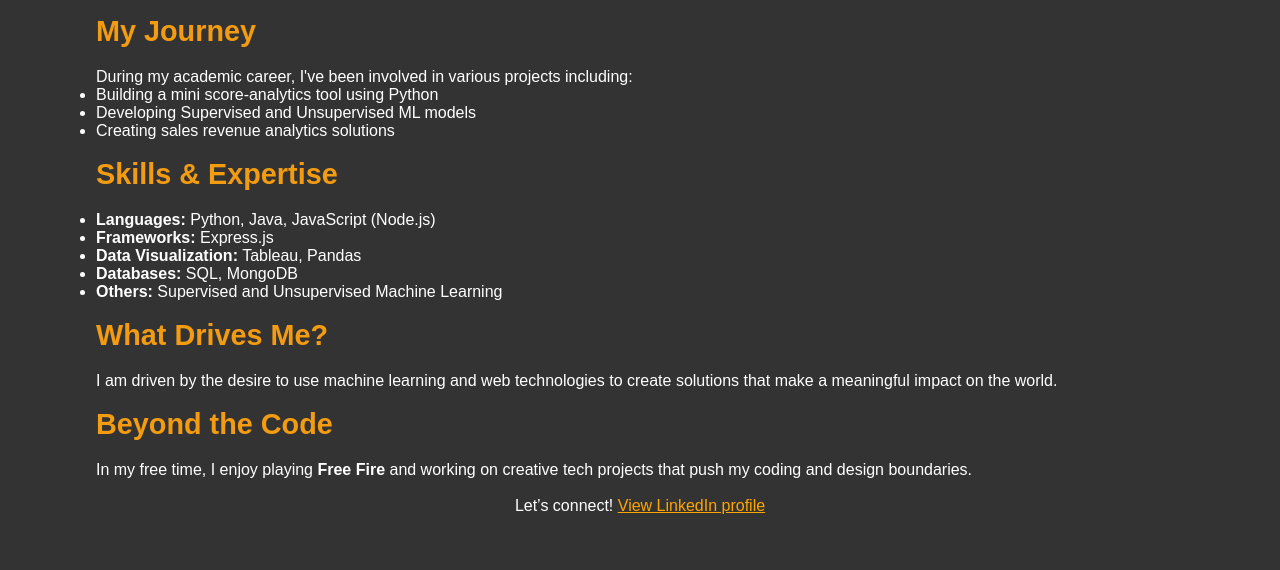
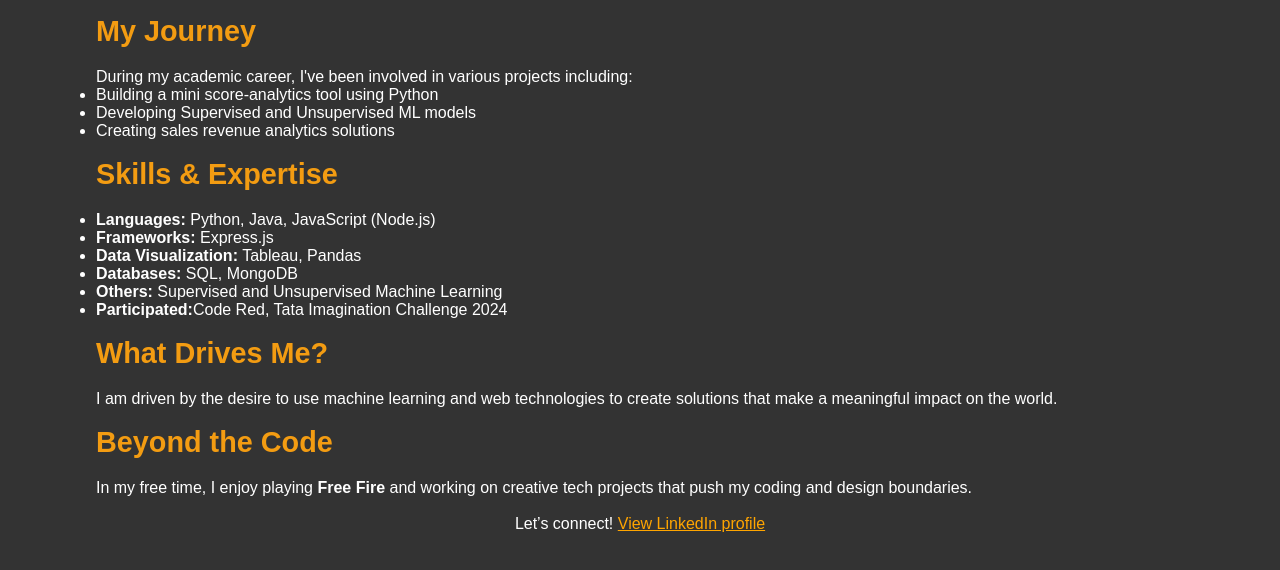
Before and after one commit to aditya0589/Websites, a plain HTML site: page Portfolio/about.html in a window 1280 px wide. Shown: the part 140-710 px from the top of the page. Drawn offline with Linux system fonts and the light colour scheme.

Commit message:
Update about.html

```diff
--- a/Portfolio/about.html
+++ b/Portfolio/about.html
@@ -46,6 +46,7 @@
                 <li><strong>Data Visualization:</strong> Tableau, Pandas</li>
                 <li><strong>Databases:</strong> SQL, MongoDB</li>
                 <li><strong>Others:</strong> Supervised and Unsupervised Machine Learning</li>
+                <li><strong>Participated:</strong>Code Red, Tata Imagination Challenge 2024</li>
             </ul>
         </div>
         <br>
```
